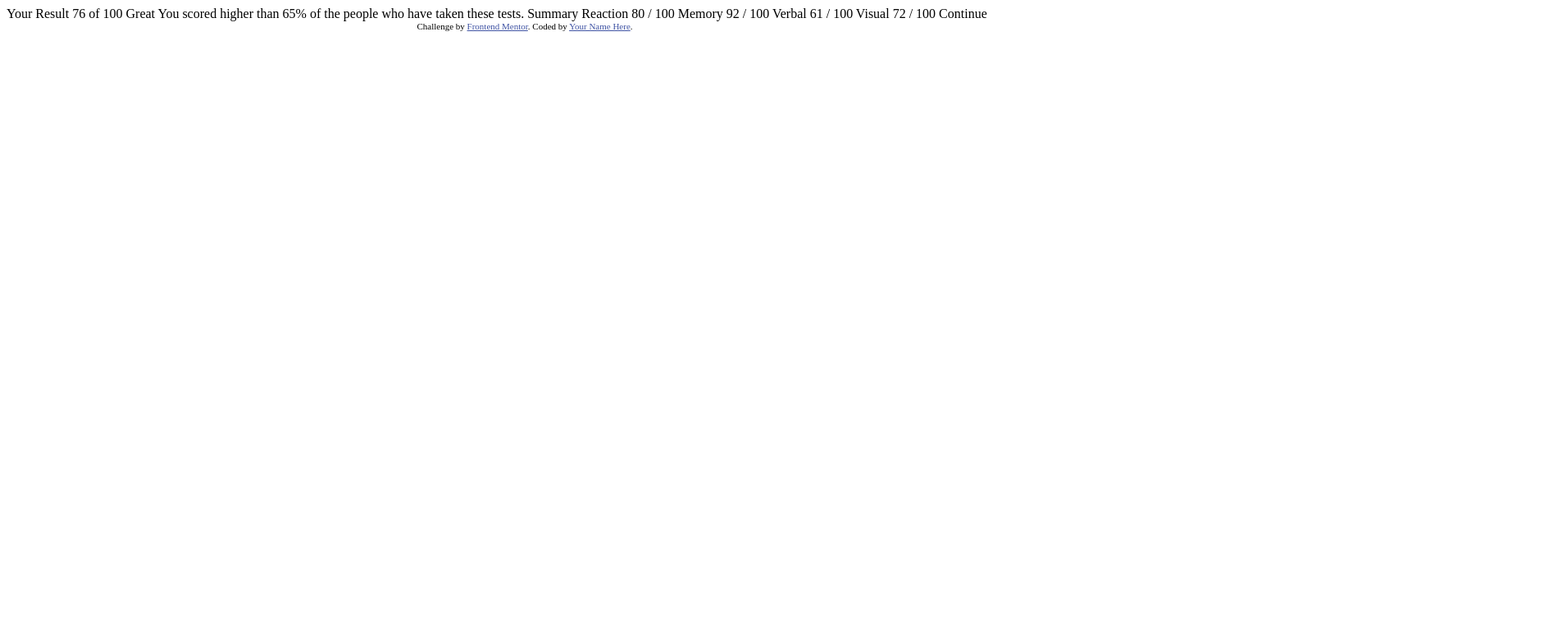
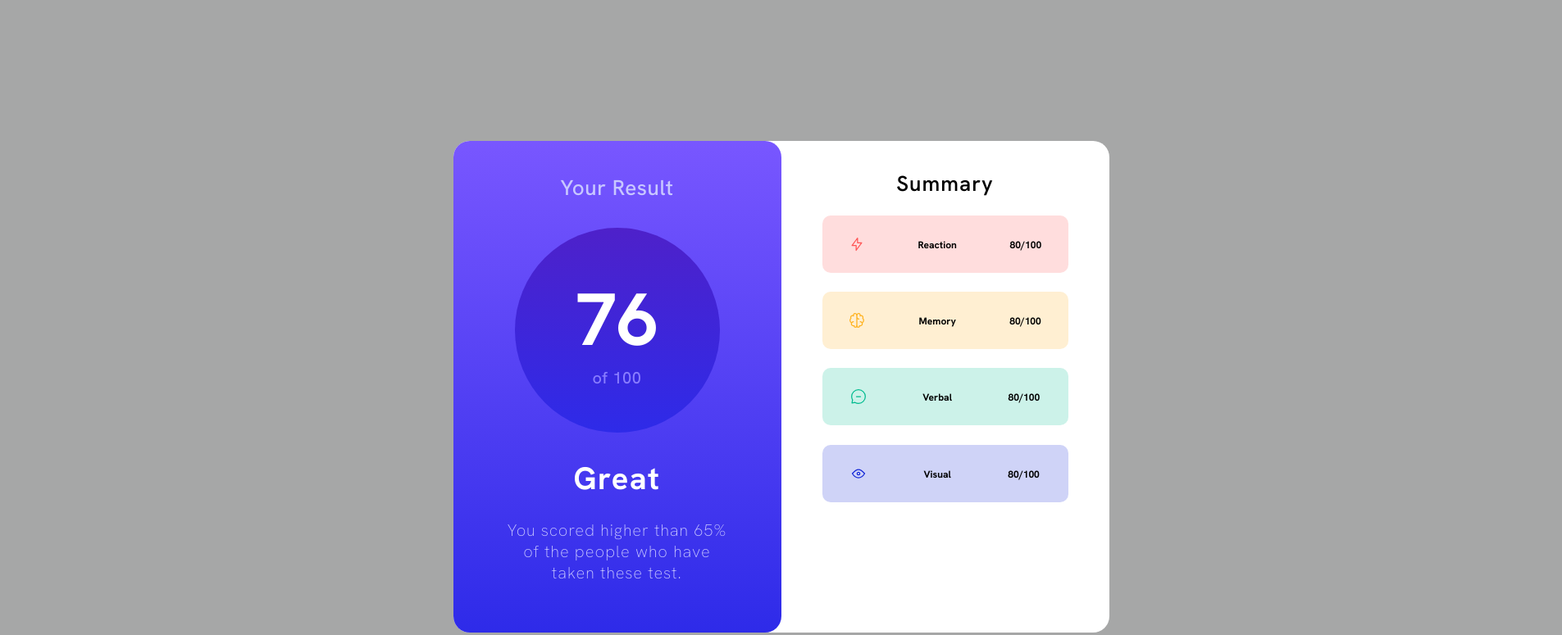
Before and after one commit to h415232/results-summary-component-main, a plain HTML site: page index.html in a window 1280 px wide. Shown: the top 775 px of the page at 82% size, 1905 px wide, since content can reach past the window. Drawn offline with Linux system fonts and the light colour scheme.

Commit message:
Left Card complete, in progress on the right card

```diff
--- a/css/style.css
+++ b/css/style.css
@@ -1,3 +1,163 @@
+@font-face {
+    font-family: HankenGrotesk;
+    src: url(../assets/fonts/HankenGrotesk-VariableFont_wght.ttf);
+}
+
 /***** TAG SELECTOR *****/
+body {
+    margin: 0;
+    font-family: HankenGrotesk;
+}
 
 /***** CLASS SELECTOR *****/
+.main {
+    width: 1905px;
+    height: 944px;
+    background-color: rgb(166, 167, 167);
+    display: flex;
+}
+
+.card-main {
+    width: 800px;
+    height: 600px;
+    background-color: white;
+    margin: auto;
+    border-radius: 20px;
+    display: flex;
+}
+
+.card-left {
+    width: 400px;
+    height: 600px;
+    background-image: linear-gradient(hsl(252, 100%, 67%), hsl(241, 81%, 54%));
+    border-radius: 20px;
+    display: flex;
+    flex-direction: column;
+    text-align: center;
+}
+
+.card-left h3{
+    color: hsl(241, 100%, 89%);
+    letter-spacing: 0.5px;
+    margin-top: 60px;
+}
+
+.card-left h4{
+    margin: 10px 60px 60px 60px;
+    color:hsl(241, 100%, 89%);
+}
+
+.circle {
+    width: 250px;
+    height: 250px;
+    border-radius: 100%;
+    background-color: white;
+    margin: auto;
+    display: flex;
+    flex-direction: column;
+    align-items: center;
+    justify-content: center;
+    color: white;
+    background-image: linear-gradient(hsl(256, 72%, 46%), hsl(241, 81%, 54%));
+}
+
+.circle h1 {
+    font-size: 90px;
+    margin: 0;
+}
+
+.circle h5 {
+    font-size: 20px;
+    margin: 0;
+    font-weight: 500;
+    color: #897DFF;
+    letter-spacing: 0.5px;
+}
+
+.card-left-title h3{
+    font-size: 26px;
+    font-weight: 500;
+    margin-top: 40px;
+}
+
+.card-left-text h1 {
+    font-size: 38px;
+    font-weight: bold;
+    color: white;
+    letter-spacing: 1.5px;
+}
+
+.card-left-text h4 {
+    font-size: 20px;
+    font-weight: 200;
+    letter-spacing: 1px;
+}
+
+.card-right {
+    width: 400px;
+    height: 600px;
+    display: flex;
+    flex-direction: column;
+    align-items: center;
+}
+
+.card-right h2 {
+    /*margin-left: 40px;*/
+    margin-top: 35px;
+    font-size: 26px;
+    letter-spacing: 1px;
+    font-weight: 550;
+}
+
+.result {
+    width: 400px;
+    height: 350px;
+    /*background-color: aqua;*/
+    display: flex;
+    flex-direction: column;
+    align-items: center;
+    justify-content: space-between;
+}
+
+.result-box {
+    width: 300px;
+    height: 70px;
+    border-radius: 10px;
+    display: flex;
+    justify-content: space-around;
+    align-content: center;
+}
+
+.result-box img {
+    display: inline-block;
+}
+
+.result-box h6 {
+    font-size: 12px;
+}
+
+.box-red {
+    background-color: hsla(0, 100%, 67%, 0.2);
+}
+
+.box-yellow {
+    background-color: hsla(39, 100%, 56%, 0.2);
+}
+
+.box-teal {
+    background-color: hsla(166, 100%, 37%, 0.2);
+}
+
+.box-cobalt {
+    background-color: hsla(234, 85%, 45%, 0.2);
+}
+
+.attribution {
+    font-size: 11px;
+    text-align: center;
+    justify-content: center;
+}
+
+.attribution a {
+    color: hsl(228, 45%, 44%);
+}
--- a/index.html
+++ b/index.html
@@ -3,41 +3,57 @@
 <head>
   <meta charset="UTF-8">
   <meta name="viewport" content="width=device-width, initial-scale=1.0"> <!-- displays site properly based on user's device -->
-
+  <link rel="stylesheet" href="css/style.css">
   <link rel="icon" type="image/png" sizes="32x32" href="./assets/images/favicon-32x32.png">
-
   <title>Frontend Mentor | Results summary component</title>
-
-  <!-- Feel free to remove these styles or customise in your own stylesheet 👍 -->
-  <style>
-    .attribution { font-size: 11px; text-align: center; }
-    .attribution a { color: hsl(228, 45%, 44%); }
-  </style>
 </head>
 <body>
-
-  Your Result
-  76
-  of 100
-
-  Great
-  You scored higher than 65% of the people who have taken these tests.
-
-  Summary
-
-  Reaction
-  80 / 100
-
-  Memory
-  92 / 100
-
-  Verbal
-  61 / 100
-
-  Visual
-  72 / 100
-
-  Continue
+  <div class="main">
+    <div class="card-main">
+      <div class="card-left">
+        <div class="card-left-title">
+          <h3>Your Result</h3>
+        </div>
+        <div class="circle">
+          <h1>76</h1>
+          <h5>of 100</h5>
+        </div>
+        <div class="card-left-text">
+          <h1>Great</h1>
+          <h4>You scored higher than 65% of the people who have taken these test.</h4>
+        </div>
+      </div>
+      <div class="card-right">
+        <div class="card-right-title">
+          <h2>Summary</h2>
+        </div>
+        <div class="result">
+          <div class="result-box box-red">
+            <img src="assets/images/icon-reaction.svg" alt="img-reaction">
+            <h6>Reaction</h6>
+            <h6>80/100</h6>
+          </div>
+          <div class="result-box box-yellow">
+            <img src="assets/images/icon-memory.svg" alt="img-memory">
+            <h6>Memory</h6>
+            <h6>80/100</h6>
+          </div>
+          <div class="result-box box-teal">
+            <img src="assets/images/icon-verbal.svg" alt="img-verbal">
+            <h6>Verbal</h6>
+            <h6>80/100</h6>
+          </div>
+          <div class="result-box box-cobalt">
+            <img src="assets/images/icon-visual.svg" alt="img-visual">
+            <h6>Visual</h6>
+            <h6>80/100</h6>
+          </div>
+        </div>
+        <div class="button">
+        </div>
+      </div>
+    </div>
+  </div>
 
   <div class="attribution">
     Challenge by <a href="https://www.frontendmentor.io?ref=challenge" target="_blank">Frontend Mentor</a>.
```
